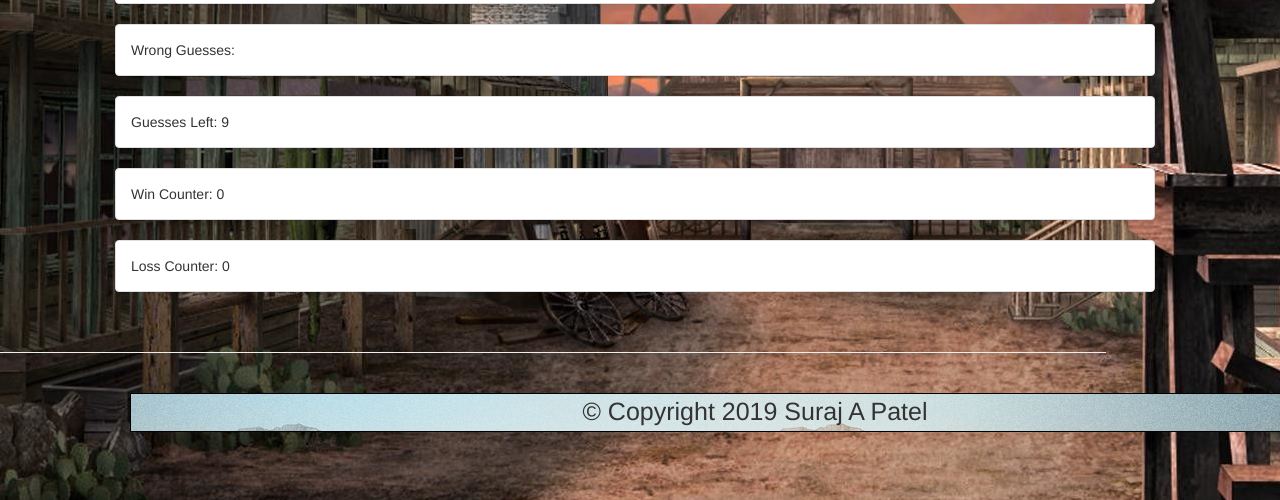
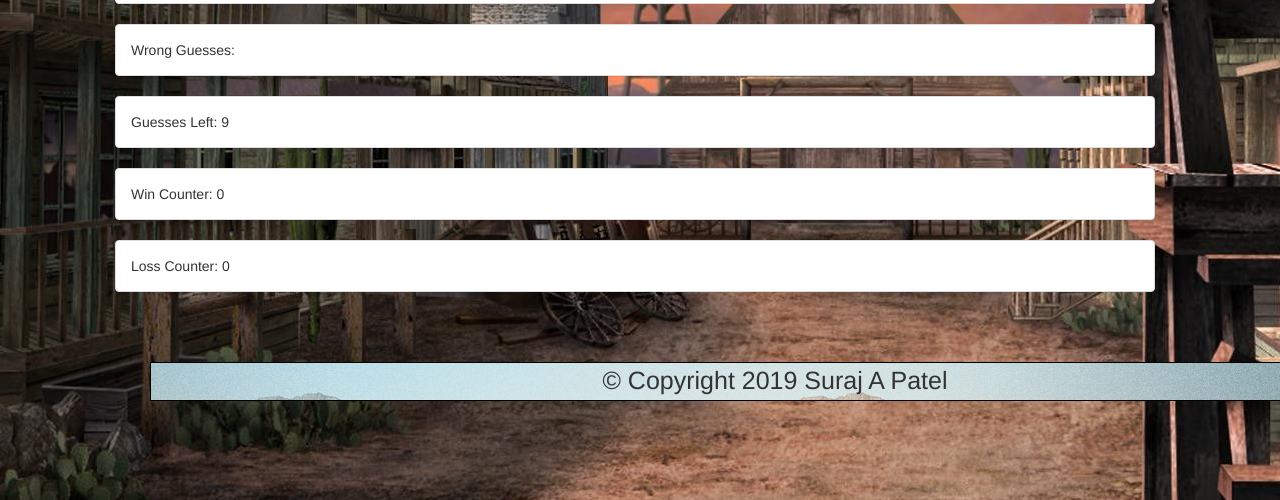
Before and after one commit to Ray9056/Wild-West-Hangman, a plain HTML site: page index.html in a window 1280 px wide. Shown: the part 300-800 px from the top of the page. Drawn offline with nearby package versions, Linux system fonts and the light colour scheme.

Commit message:
Changelog: Optimizations in css with footer/background

```diff
--- a/assets/css/style.css
+++ b/assets/css/style.css
@@ -64,16 +64,15 @@ header {
    border: 1px solid black;
    font-size: 25px;
    text-align: center;
-   margin: 0 auto;
    height: 39px;
    width: 1250px;
    background-image: url(../images/header.bg.png);
    background-position-x: -284px;
    background-position-y: -322px;
    background-repeat: no-repeat;
-   margin-left: 130px
+   margin: 0 auto;
+
+   margin-top: 50px;
+   margin-left: 150px;
+
 }
-
-.hr {
-   width: 1154px
-}
--- a/index.html
+++ b/index.html
@@ -57,9 +57,7 @@
             </div>
         </div>
 
-    <br>
-    <hr>
-    <br>
+
         <div id="footer" style="clear:both">© Copyright 2019 Suraj A Patel</div>
 
     <script src="assets/javascript/game.js"></script>
```
